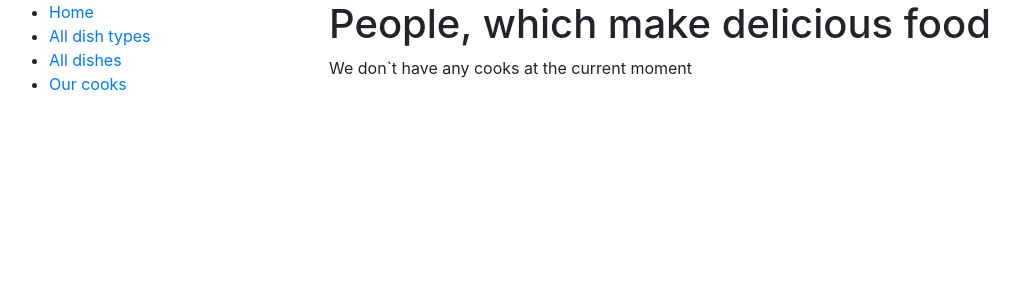
After one commit to Script1988/restaurant-kitchen-service, a Django app: page /cooks/ in a window 1280 px wide. The commit adds this page. Shown: the top 300 px of the page, without its empty margins (6-1026 px from the left). Run offline with Django 4.2, Linux system fonts and the light colour scheme; data that the repository does not hold is empty.

Commit message:
Add CookListView and cook_list.html

```diff
--- a/restaurant/settings.py
+++ b/restaurant/settings.py
@@ -25,7 +25,7 @@ SECRET_KEY = "django-insecure-b*pa!^r%x1x+!$psx_-cupdalvgc%%sva=@h$plh7wg29=e8xy
 DEBUG = True
 
 ALLOWED_HOSTS = []
-
+INTERNAL_IPS = ["127.0.0.1"]
 
 # Application definition
 
@@ -36,11 +36,13 @@ INSTALLED_APPS = [
     "django.contrib.sessions",
     "django.contrib.messages",
     "django.contrib.staticfiles",
+    "debug_toolbar",
     "restaurant_service",
 ]
 
 MIDDLEWARE = [
     "django.middleware.security.SecurityMiddleware",
+    "debug_toolbar.middleware.DebugToolbarMiddleware",
     "django.contrib.sessions.middleware.SessionMiddleware",
     "django.middleware.common.CommonMiddleware",
     "django.middleware.csrf.CsrfViewMiddleware",
--- a/restaurant/urls.py
+++ b/restaurant/urls.py
@@ -18,14 +18,9 @@ from django.conf.urls.static import static
 from django.contrib import admin
 from django.urls import path, include
 
-from restaurant_service.views import DishTypeListView, DishListView
 
 urlpatterns = [
     path("admin/", admin.site.urls),
     path("", include("restaurant_service.urls", namespace="restaurant_service")),
-    path(
-        "dish-types/",
-         DishTypeListView.as_view(), name="dish_type_list",
-    ),
-    path("dishes/", DishListView.as_view(), name="dish_list")
+    path('__debug__/', include('debug_toolbar.urls'))
 ] + static(settings.STATIC_URL, document_root=settings.STATIC_ROOT)
--- a/restaurant_service/urls.py
+++ b/restaurant_service/urls.py
@@ -1,10 +1,18 @@
 from django.urls import path
 
-from restaurant_service.views import index
+from restaurant_service.views import (
+    index,
+    CookListView,
+    DishTypeListView,
+    DishListView
+)
 
 
 urlpatterns = [
     path("", index, name="index"),
+    path("dish-types/", DishTypeListView.as_view(), name="dish_type_list"),
+    path("dishes/", DishListView.as_view(), name="dish_list"),
+    path("cooks/", CookListView.as_view(), name="cook_list"),
 ]
 
 
--- a/restaurant_service/views.py
+++ b/restaurant_service/views.py
@@ -28,3 +28,8 @@ class DishTypeListView(generic.ListView):
 
 class DishListView(generic.ListView):
     model = Dish
+    template_name = "restaurant_service/dish_list.html"
+
+
+class CookListView(generic.ListView):
+    model = Cook
--- a/templates/includes/sidebar.html
+++ b/templates/includes/sidebar.html
@@ -1,7 +1,7 @@
 
 <ul class="sidebar-nav">
   <li><a href="{% url 'restaurant_service:index' %}">Home</a></li>
-  <li><a href="{% url 'dish_type_list' %}">All dish types</a></li>
-  <li><a href="{% url 'dish_list' %}">All dishes</a></li>
-  <li><a href="#">Our cooks</a></li>
+  <li><a href="{% url 'restaurant_service:dish_type_list' %}">All dish types</a></li>
+  <li><a href="{% url 'restaurant_service:dish_list' %}">All dishes</a></li>
+  <li><a href="{% url 'restaurant_service:cook_list' %}">Our cooks</a></li>
 </ul>
--- /dev/null
+++ b/templates/restaurant_service/cook_list.html
@@ -0,0 +1,17 @@
+{%  extends 'base.html' %}
+
+{% block content %}
+  <h1>People, which make delicious food</h1>
+  {% if cook_list %}
+
+    {% for cook in cook_list %}
+      <li class="sidebar-nav">
+      <a href="#">{{ cook_list.username }}</a>
+        <strong>Name:</strong> {{ cook.first_name }} {{ cook.last_name }} (Experience: {{ cook.years_of_experience }})
+      </li>
+    {% endfor %}
+
+  {% else %}
+    <p>We don`t have any cooks at the current moment</p>
+  {% endif %}
+{% endblock %}
```
